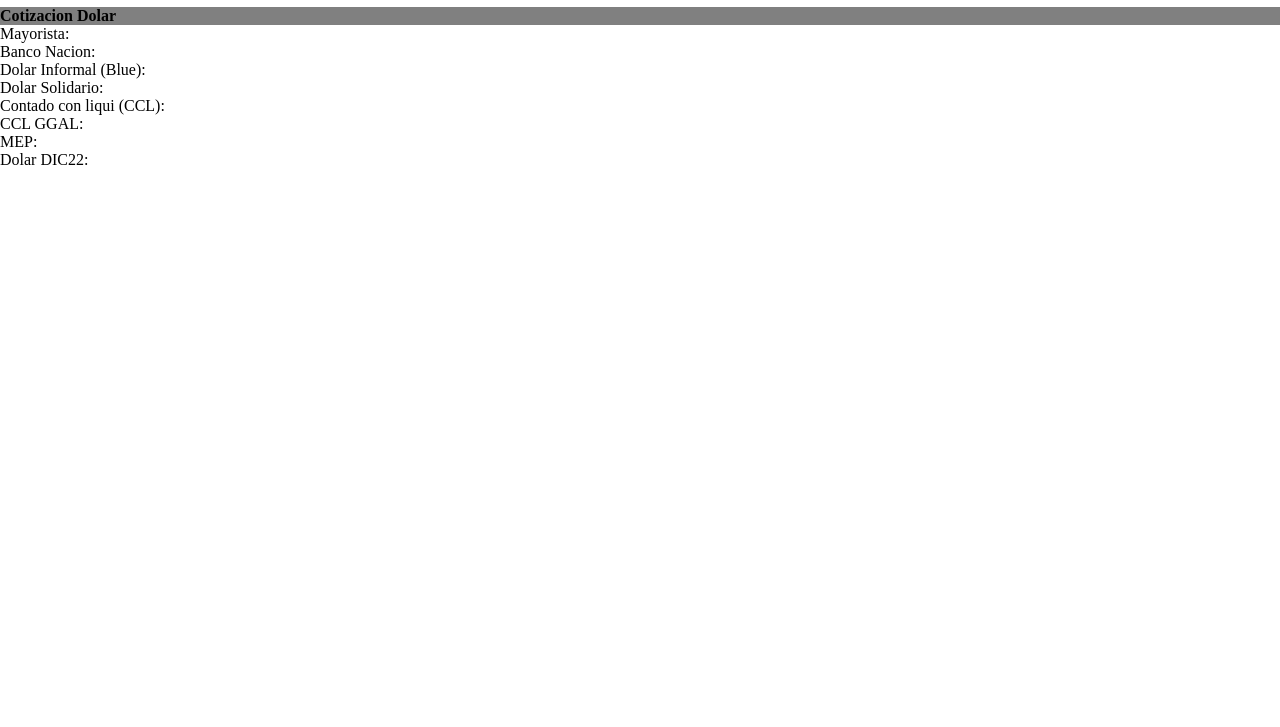
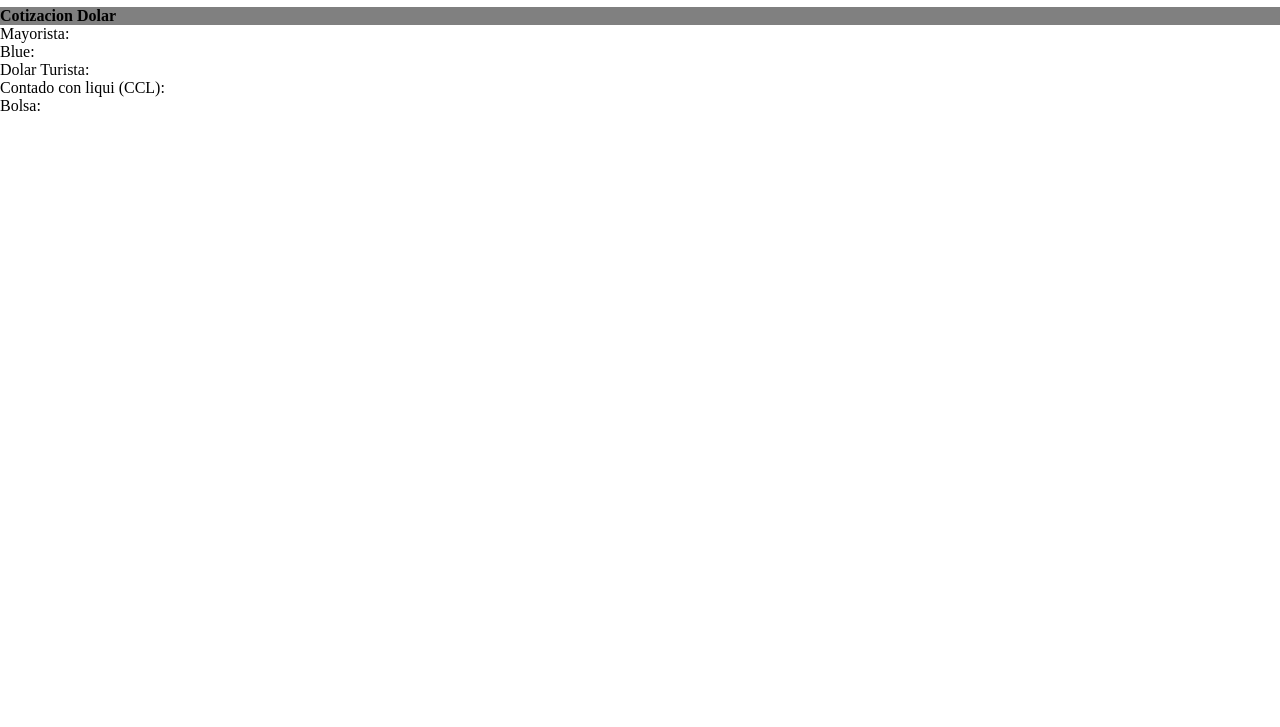
Before and after one commit to lucasn0/arg-cotiza, a plain HTML site: page index.html in a window 1280 px wide. Shown: the part 73-800 px from the top of the page. Drawn offline with Linux system fonts and the light colour scheme; no server answers.

Commit message:
minor edits.

```diff
--- a/index.html
+++ b/index.html
@@ -14,13 +14,10 @@
     <div class="title">Cotizacion Dolar</div>
     <dolar class="dolarTypes">
         <div id="mayorista" class="dolar">Mayorista: </div>
-        <div id="bancoNacion" class="dolar">Banco Nacion:</div>
-        <div id="blue" class="dolar">Dolar Informal (Blue):</div>
-        <div id="solidario" class="dolar">Dolar Solidario:</div>
+        <div id="blue" class="dolar">Blue:</div>
+        <div id="turista" class="dolar">Dolar Turista:</div>
         <div id="ccl" class="dolar">Contado con liqui (CCL):</div>
-        <div id="ccl-ggal" class="dolar">CCL GGAL:</div>
-        <div id="mep" class="dolar">MEP:</div>
-        <div id="dic22" class="dolar">Dolar DIC22:</div>
+        <div id="bolsa" class="dolar">Bolsa:</div>
     </dolar>
 
 </body>
```
